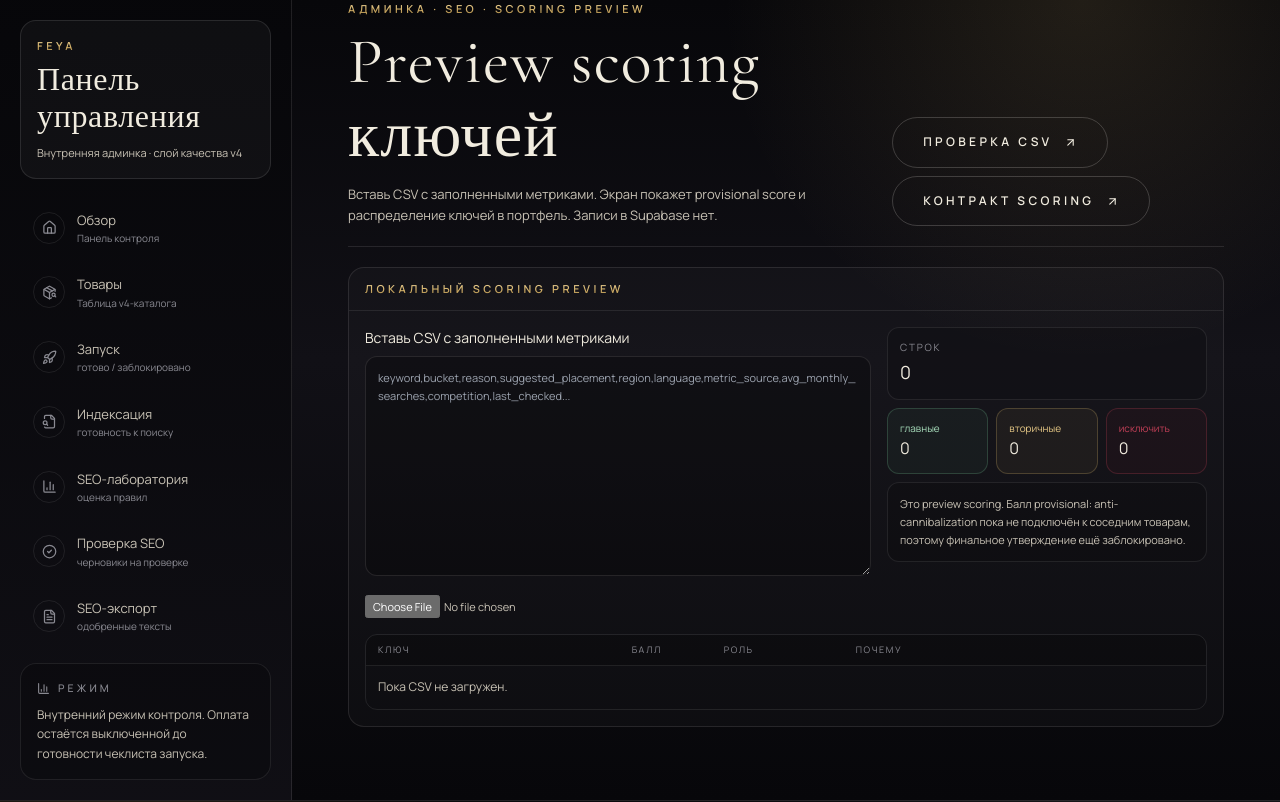
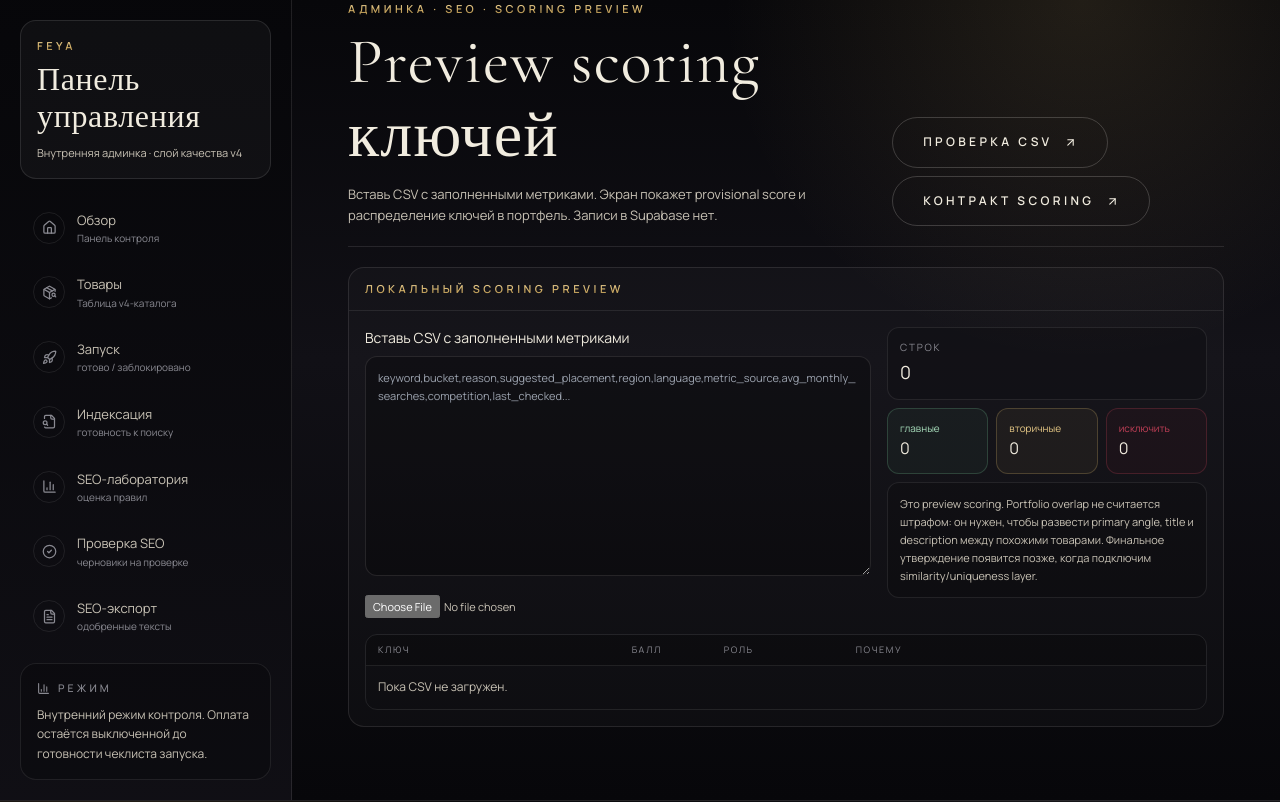
Before and after one commit to THEFEYA/feya-commerce, a Next.js app: page /admin/seo-engine/scoring/preview in a window 1280 px wide. Shown: the top 802 px of the page. Built offline with nearby package versions, Linux system fonts and the light colour scheme; a web font is replaced by a local one.

Commit message:
fix: reframe cannibalization as portfolio overlap guidance

```diff
--- a/app/admin/seo-engine/scoring/preview/CsvScoringPreview.tsx
+++ b/app/admin/seo-engine/scoring/preview/CsvScoringPreview.tsx
@@ -146,8 +146,8 @@ function scoreRow(row: CsvRow): ScoreResult {
   const competition = scoreCompetition(row.competition || '');
   const trend = scoreTrend(row);
   const placement = scorePlacement(row.suggested_placement || '');
-  const cannibalSafety = 6;
-  const score = blockers.length ? 0 : productTruth + buyerIntent + demand + competition + trend + placement + cannibalSafety;
+  const portfolioDifferentiation = 6;
+  const score = blockers.length ? 0 : productTruth + buyerIntent + demand + competition + trend + placement + portfolioDifferentiation;
   const notes = [
     `truth ${productTruth}`,
     `intent ${buyerIntent}`,
@@ -155,7 +155,7 @@ function scoreRow(row: CsvRow): ScoreResult {
     `competition ${competition}`,
     `trend ${trend}`,
     `placement ${placement}`,
-    'cannibal safety 6 provisional',
+    'portfolio differentiation 6 provisional',
   ];
 
   if (!row.low_bid && !row.high_bid) notes.push('нет bid-данных');
@@ -211,7 +211,7 @@ export function CsvScoringPreview() {
           <div className="rounded-xl border border-[rgba(212,178,106,.25)] bg-[rgba(212,178,106,.06)] p-3"><div className="text-[10px] text-[var(--gold-warm)]">вторичные</div><div className="text-bone text-[16px]">{secondaryCount}</div></div>
           <div className="rounded-xl border border-[rgba(196,64,88,.25)] bg-[rgba(160,32,56,.06)] p-3"><div className="text-[10px] text-[var(--ruby-soft)]">исключить</div><div className="text-bone text-[16px]">{rejectedCount}</div></div>
         </div>
-        <div className="rounded-xl border border-[rgba(216,214,211,.10)] bg-black/15 p-3 text-[11px] leading-relaxed text-[var(--bone-dim)]">Это preview scoring. Балл provisional: anti-cannibalization пока не подключён к соседним товарам, поэтому финальное утверждение ещё заблокировано.</div>
+        <div className="rounded-xl border border-[rgba(216,214,211,.10)] bg-black/15 p-3 text-[11px] leading-relaxed text-[var(--bone-dim)]">Это preview scoring. Portfolio overlap не считается штрафом: он нужен, чтобы развести primary angle, title и description между похожими товарами. Финальное утверждение появится позже, когда подключим similarity/uniqueness layer.</div>
       </div>
     </div>
 
```
